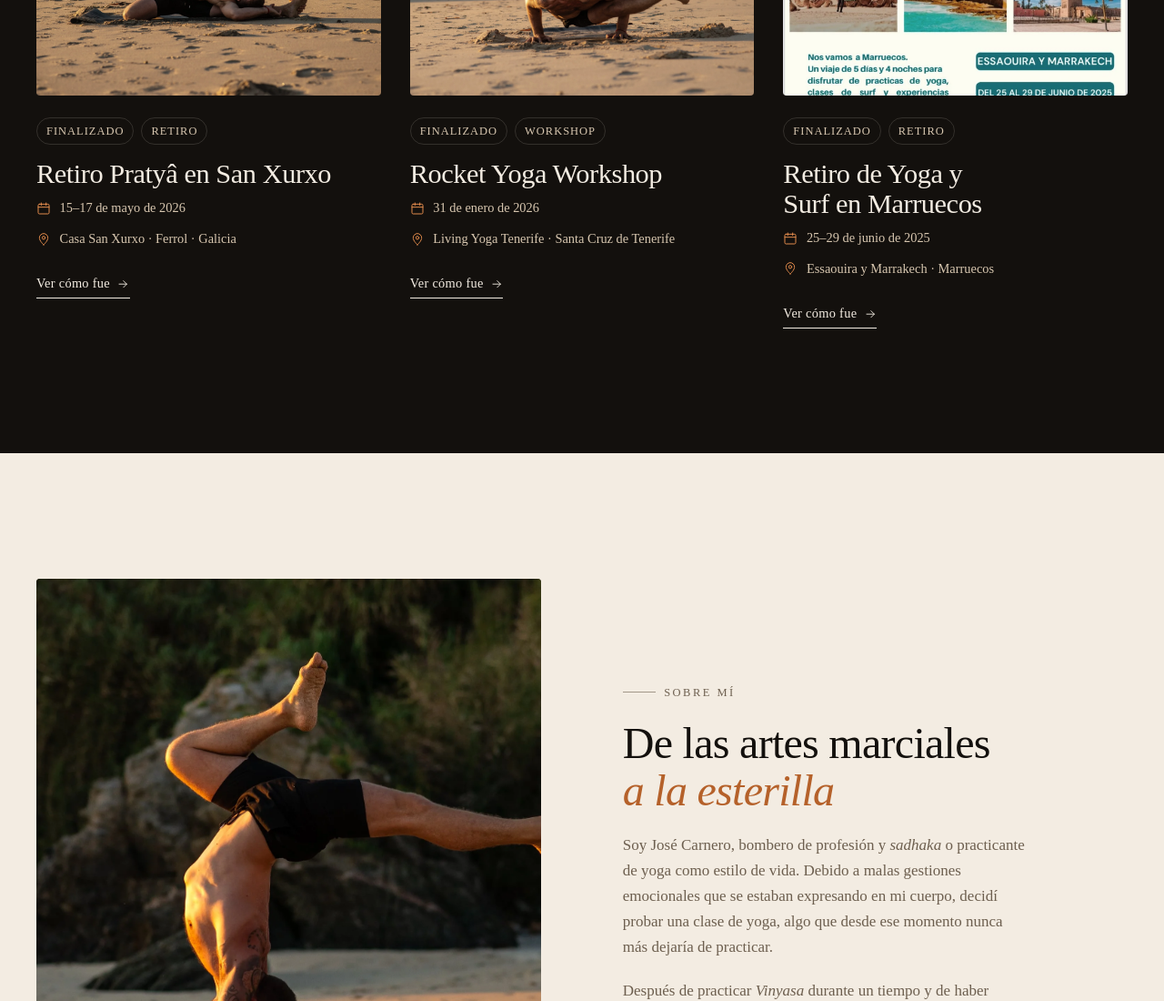
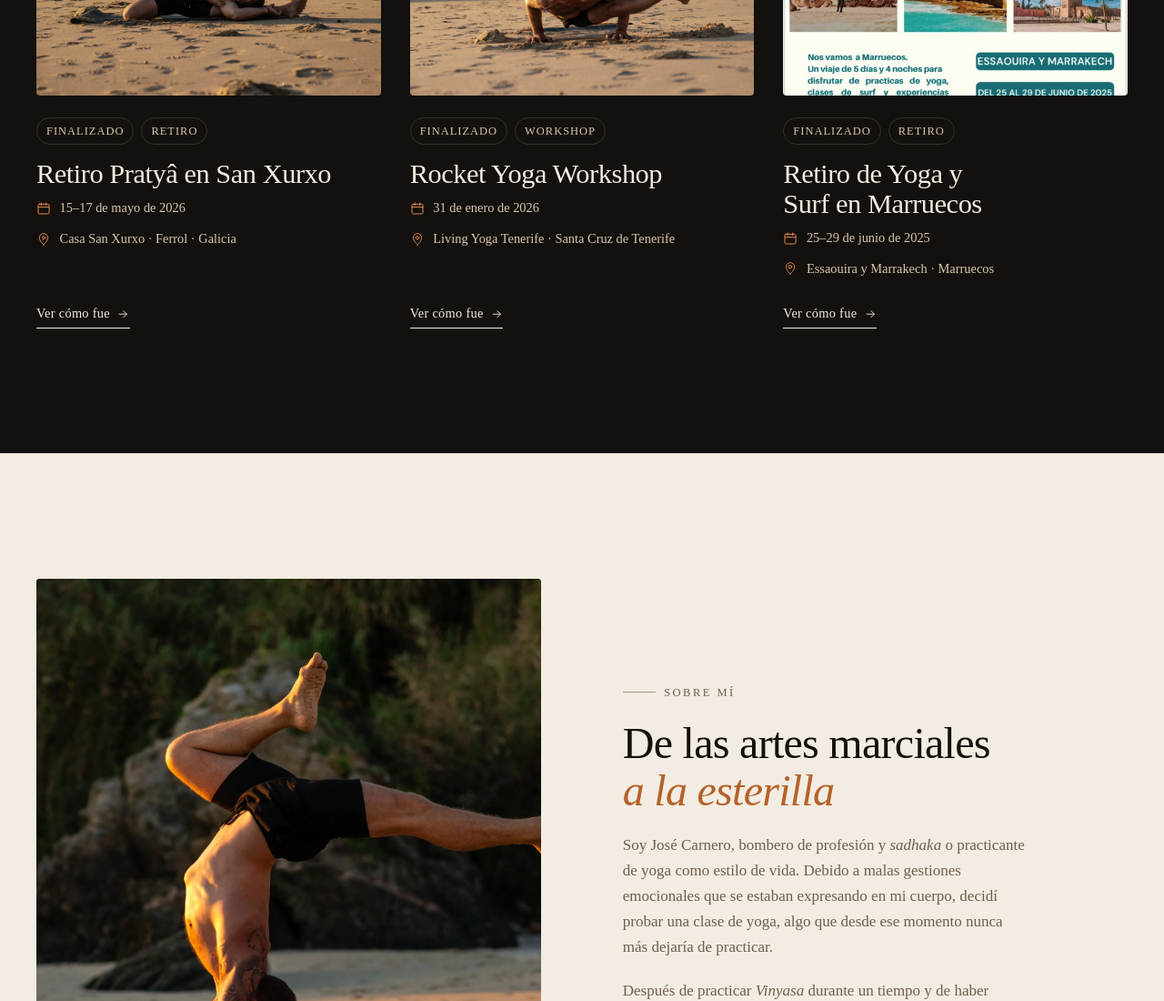
Before and after one commit to AlexCarnerooo/josecarnero, an Astro site: page / in a window 1280 px wide. Shown: the part 4542-5642 px from the top of the page at 91% size. Built offline with nearby package versions, Linux system fonts and the light colour scheme; Astro itself is replaced by a stand-in of ours.

Commit message:
Eventos: alinear «Ver cómo fue» al fondo de cada tarjeta
Co-Authored-By: Claude Opus 5.5 <noreply@anthropic.com>

```diff
--- a/src/components/EventCard.astro
+++ b/src/components/EventCard.astro
@@ -57,6 +57,9 @@ const d = shortDate(data.start);
     gap: 1.5rem;
     align-content: start;
   }
+  .event-card--compact { grid-template-rows: auto 1fr; }
+  .event-card--compact .event-card__body { grid-template-rows: auto auto auto auto 1fr; }
+  .event-card--compact .event-card__more { align-self: end; }
   .event-card--feature { gap: 2rem; }
   @media (min-width: 960px) {
     .event-card--feature {
```
